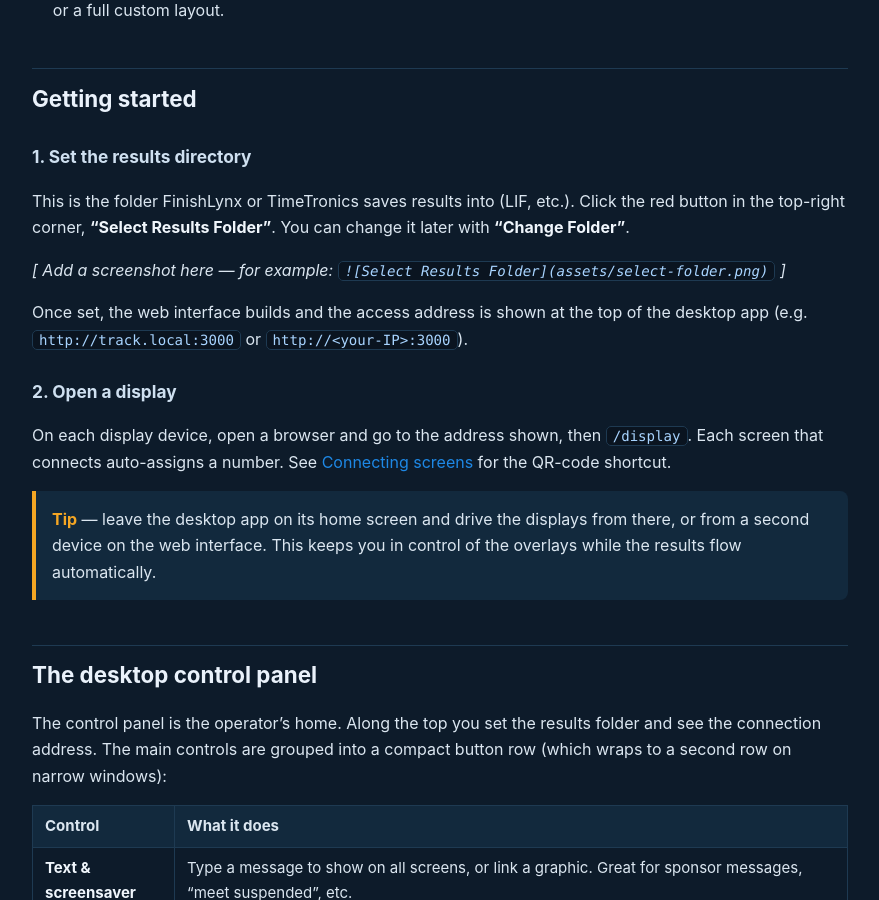
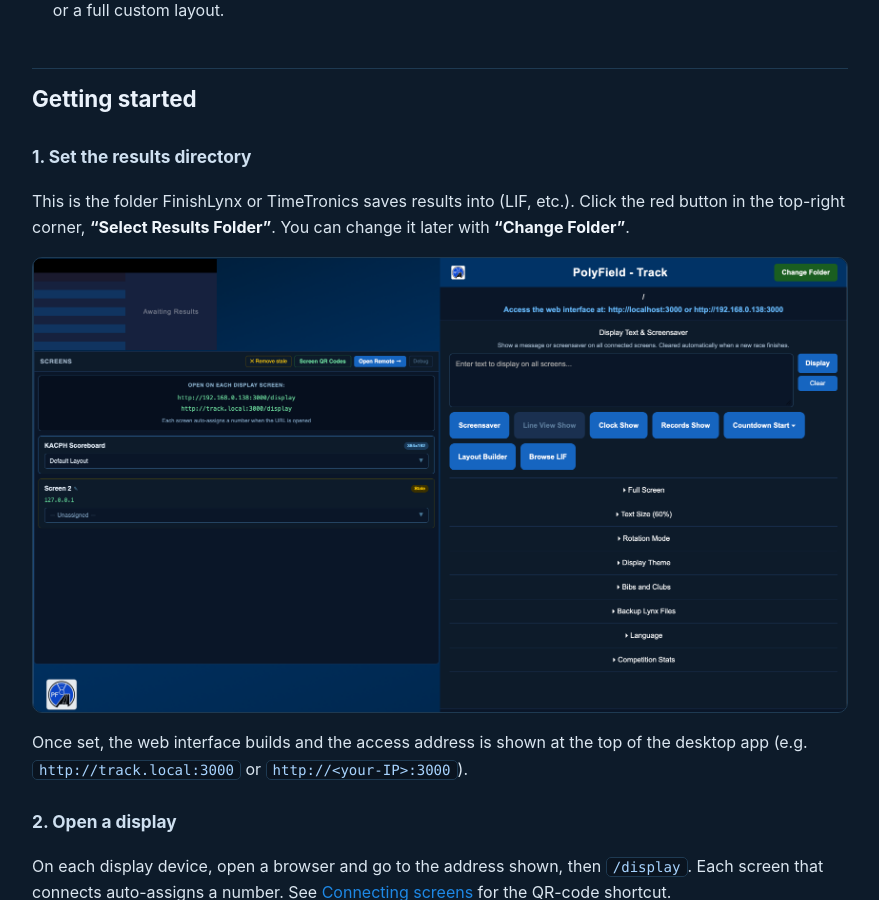
Before and after one commit to KingstonPolyAC/PolyField-Track, a Jekyll site: the page built from docs/index.md, in a window 1280 px wide and 900 px high, scrolled down 1603 px. Shown: the whole window, without its empty margins (200-1079 px from the left). Built offline with Jekyll 4.4.1, drawn with Linux system fonts in a browser that asks for light colours; some of the changed lines change nothing that is shown.

Commit message:
Update screenshots and widget navigator description

```diff
--- a/docs/index.md
+++ b/docs/index.md
@@ -30,7 +30,7 @@
 
 This is the folder FinishLynx or TimeTronics saves results into (LIF, etc.). Click the red button in the top-right corner, **“Select Results Folder”**. You can change it later with **“Change Folder”**.
 
-*[ Add a screenshot here — for example: `![Select Results Folder](assets/select-folder.png)` ]*
+![Set the results folder or modify the path in the top right corner:](assets/desktop.png)
 
 Once set, the web interface builds and the access address is shown at the top of the desktop app (e.g. `http://track.local:3000` or `http://<your-IP>:3000`).
 
@@ -109,10 +109,10 @@
 
 - **Add widgets** from the palette on the left, grouped by Current Event, Results, Overlays and Information.
 - **Select a widget** to edit its **Properties** on the right — position & size, columns, text size, font, colours and per-widget options.
-- **Overlapping widgets:** use the **◀ N / M ▶** navigator at the top of the Properties panel to cycle selection through every widget, including ones hidden behind others.
+- **Overlapping widgets:** use the **◀ Widgets ▶** navigator at the top of the Properties panel to cycle selection through every widget, including ones hidden behind others.
 - **Assign** a layout to a screen (or the scoreboard preview) from the Screens panel.
 
-![The Layout Builder — widget palette on the left, the layout canvas in the middle, and the properties panel (with the widget navigator) on the right](assets/layout-builder.png)
+![The Layout Builder — widget palette on the left, the layout canvas in the middle, and the properties panel (with the widget navigator) on the right](assets/Layout-Builder.png)
 
 ## Widget reference
 
```
